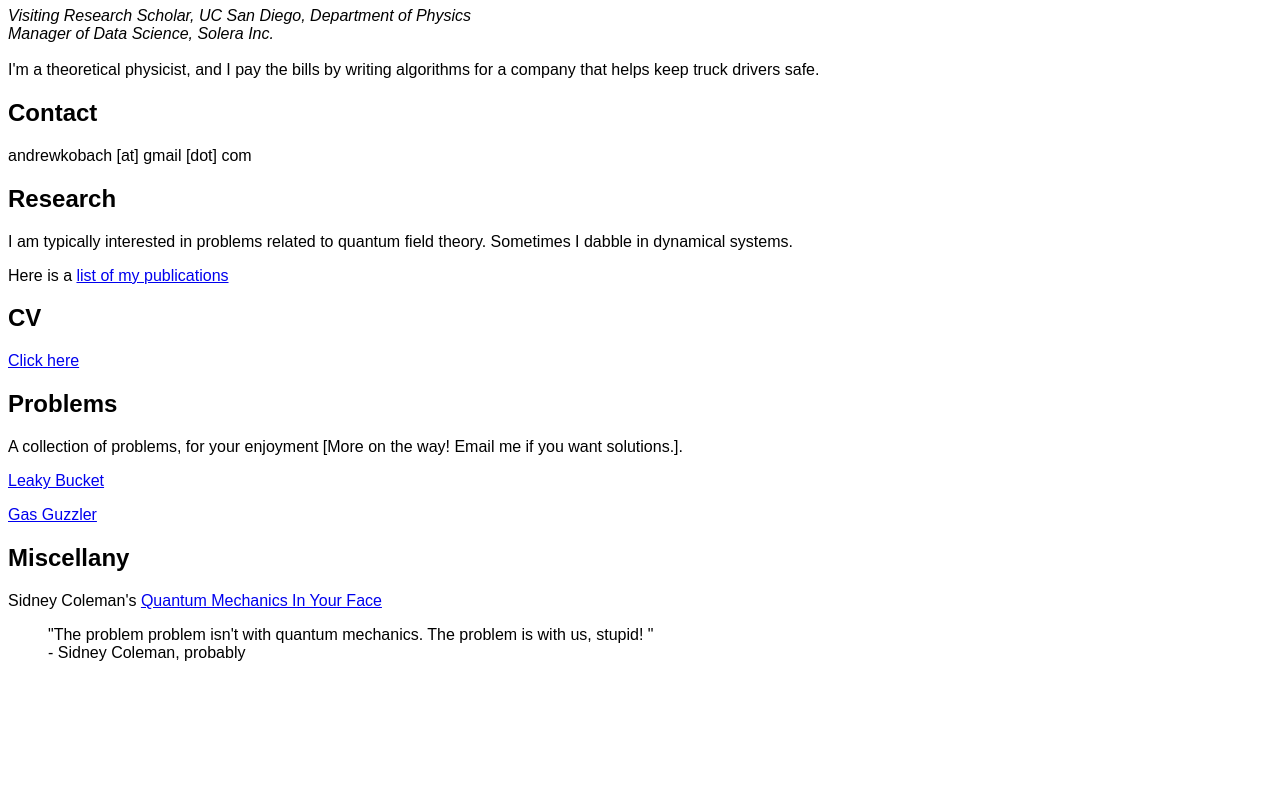
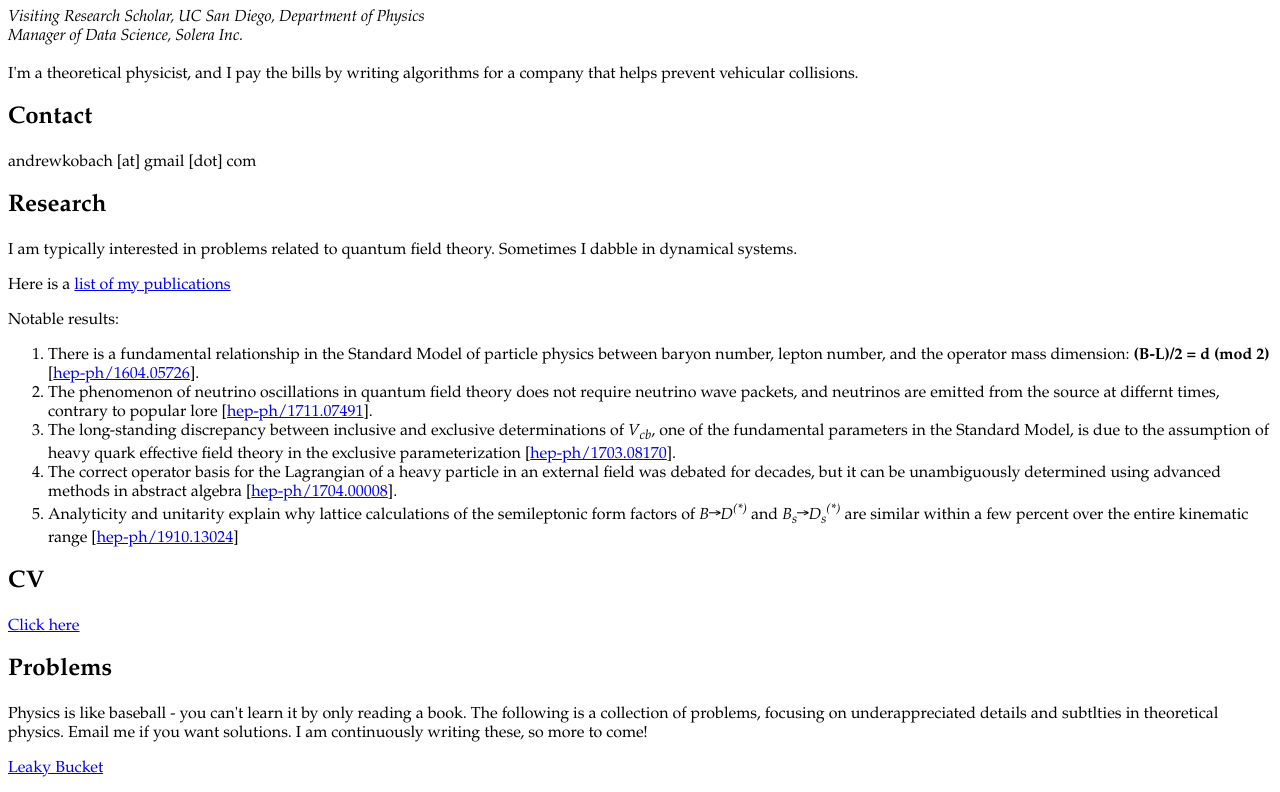
Before and after one commit to akobach/akobach.github.io, a plain HTML site: page index.html in a window 1280 px wide. Shown: the part 73-865 px from the top of the page. Before the commit the page ends 800 px from the top, so only its background shows below. Drawn offline with Linux system fonts and the light colour scheme.

Commit message:
Research summary added, neutrino oscillation problem added

```diff
--- a/index.html
+++ b/index.html
@@ -5,7 +5,7 @@
     <meta name="viewport" content="width=device-width, initial-scale=1">
     <style>
         body {
-          font-family: Arial;
+          font-family: Garamond, serif;
         }
         </style>
     <title>Andrew Kobach</title>
@@ -18,7 +18,7 @@
         <aside><em>Visiting Research Scholar, UC San Diego, Department of Physics</em></aside>
         <aside><em>Manager of Data Science, Solera Inc.</em></aside>
         <br>
-        <aside>I'm a theoretical physicist, and I pay the bills by writing algorithms for a company that helps keep truck drivers safe.</aside>
+        <aside>I'm a theoretical physicist, and I pay the bills by writing algorithms for a company that helps prevent vehicular collisions.</aside>
 
     </header>
 
@@ -26,21 +26,38 @@
         <p>andrewkobach [at] gmail [dot] com</p>
 
         <h2>Research</h2>
-        <p>I am typically interested in problems related to quantum field theory. Sometimes I dabble in dynamical systems.</p>
+        <p>I am typically interested in problems related to quantum field theory.
+            Sometimes I dabble in dynamical systems.
+            </p>
         <p>Here is a <a href="https://scholar.google.com/citations?user=p5aVZ2QAAAAJ&hl=en">list of my publications</a>
             </p>
+        <p>
+        Notable results:
+        <ol>
+            <li>There is a fundamental relationship in the Standard Model of particle physics between baryon number, lepton number, and the operator mass dimension: <strong>(B-L)/2 = d (mod 2)</strong> [<a href="https://arxiv.org/abs/1604.05726">hep-ph/1604.05726</a>]. </li>
+            <li>The phenomenon of neutrino oscillations in quantum field theory does not require neutrino wave packets, and neutrinos are emitted from the source at differnt times, contrary to popular lore [<a href="https://arxiv.org/abs/1711.07491">hep-ph/1711.07491</a>]. </li>
+            <li>The long-standing discrepancy between inclusive and exclusive determinations of <em>V<sub>cb</sub></em>, one of the fundamental parameters in the Standard Model, is due to the assumption of heavy quark effective field theory in the exclusive parameterization [<a href="https://arxiv.org/abs/1703.08170">hep-ph/1703.08170</a>]. </li>
+            <li>The correct operator basis for the Lagrangian of a heavy particle in an external field was debated for decades, but it can be unambiguously determined using advanced methods in abstract algebra [<a href="https://arxiv.org/abs/1704.00008">hep-ph/1704.00008</a>].</li>
+            <li>Analyticity and unitarity explain why lattice calculations of the semileptonic form factors of <em>B&#8594;D<sup>(*)</sup></em> and <em>B<sub>s</sub>&#8594;D<sub>s</sub><sup>(*)</sup></em> are similar within a few percent over the entire kinematic range  [<a href="https://arxiv.org/abs/1910.13024">hep-ph/1910.13024</a>]</li>
+        </ol>
+        </p>
 
         <h2>CV</h2>
         <a href="CV.pdf">Click here</a>
 
         <h2>Problems</h2>
-        <p>A collection of problems, for your enjoyment [More on the way! Email me if you want solutions.].</p>
+        <p>Physics is like baseball - you can't learn it by only reading a book.
+            The following is a collection of problems, focusing on underappreciated details and subtlties in theoretical physics.
+            Email me if you want solutions.
+            I am continuously writing these, so more to come!
+        </p>
         <a href="Leaky_Bucket.pdf">Leaky Bucket</a>
         <p></p>
         <a href="The_Gas_Guzzler.pdf">Gas Guzzler</a>
 
         <h2>Miscellany</h2>
-        Sidney Coleman's <a href="QMIYF.pdf">Quantum Mechanics In Your Face</a>
+        A complete transcription of Sidney Coleman's lecture <a href="QMIYF.pdf">Quantum Mechanics In Your Face</a>,
+        containing a forward from Prof. Howard Georgi (Harvard University), with permission from Diana Coleman.
 
         <blockquote cite="">"The problem problem isn't with quantum mechanics.  The problem is with us, stupid! "<br>
             - Sidney Coleman, probably
```
Also changed, not shown: 1 other file.
